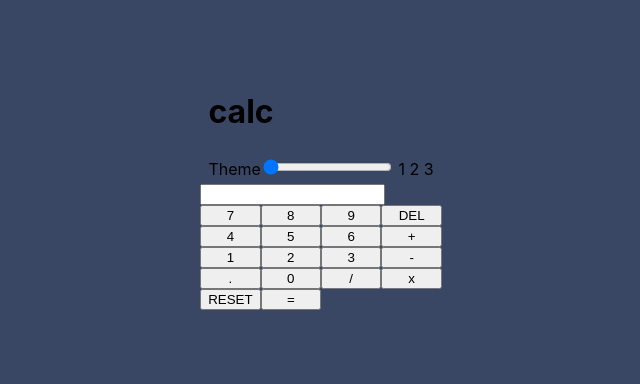
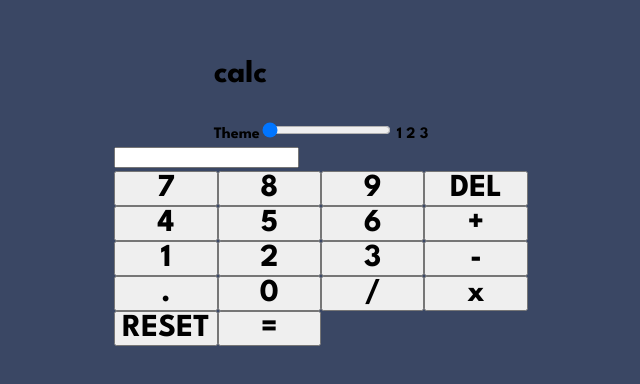
Before and after one commit to shashi1562/calculator, a Vue app: page / in a window 1280 px wide. Shown: the part 212-596 px from the top of the page, without its empty margins (319-959 px from the left). Built offline with nearby package versions, Linux system fonts and the light colour scheme.

Commit message:
add basic input and calculation functionality

```diff
--- a/src/components/Buttons.vue
+++ b/src/components/Buttons.vue
@@ -25,4 +25,9 @@
         display: grid;
         grid-template-columns: repeat(4, 1fr);
     }
+
+    .btn {
+        font-family: "League Spartan", sans-serif;
+        font-size: 2rem;
+    }
 </style>
--- a/src/components/Calculator.vue
+++ b/src/components/Calculator.vue
@@ -18,7 +18,6 @@
     >
         <Head
             :theme
-            :changeTheme
             @themechange="changeTheme"
         />
         <CalculatorBody />
--- a/src/components/CalculatorBody.vue
+++ b/src/components/CalculatorBody.vue
@@ -1,10 +1,36 @@
 <script setup lang="ts">
-    import NumbersInput from './NumbersInput.vue'
-    import Buttons from './Buttons.vue'
+    import { ref } from 'vue'
+    import NumbersInput from './NumbersInput.vue';
+    import Buttons from './Buttons.vue';
+    const inputValue = ref('');
+
+    function handleDelete() {
+        if (inputValue.value) {
+            inputValue.value = inputValue.value.slice(0, inputValue.value.length - 1);
+        }
+    }
+
+    function handleReset() {
+        inputValue.value = '';
+    }
+
+    function handleAddChar(char: string) {
+        inputValue.value += char;
+    }
+
+    function handleCalculate() {
+        inputValue.value = `${eval(inputValue.value)}`;
+    }
 </script>
+
 <template>
     <div>
-        <NumbersInput />
-        <Buttons />
+        <NumbersInput :inputValue />
+        <Buttons
+            @reset="handleReset"
+            @delete="handleDelete"
+            @addchar="handleAddChar"
+            @calculate="handleCalculate"
+        />
     </div>
 </template>
--- a/src/components/NumbersInput.vue
+++ b/src/components/NumbersInput.vue
@@ -1,3 +1,8 @@
+<script setup lang="ts">
+    const props = defineProps({
+        inputValue: String,
+    });
+</script>
 <template>
-    <input type="text">
+    <input type="text" :value="props.inputValue">
 </template>
--- a/src/style.css
+++ b/src/style.css
@@ -1,7 +1,9 @@
+@import url('https://fonts.googleapis.com/css2?family=League+Spartan:wght@700&display=swap');
+
 :root {
-  font-family: Inter, system-ui, Avenir, Helvetica, Arial, sans-serif;
+  font-family: "League Spartan", Avenir, Helvetica, Arial, sans-serif;
   line-height: 1.5;
-  font-weight: 400;
+  font-weight: 700;
 
   font-synthesis: none;
   text-rendering: optimizeLegibility;
```
